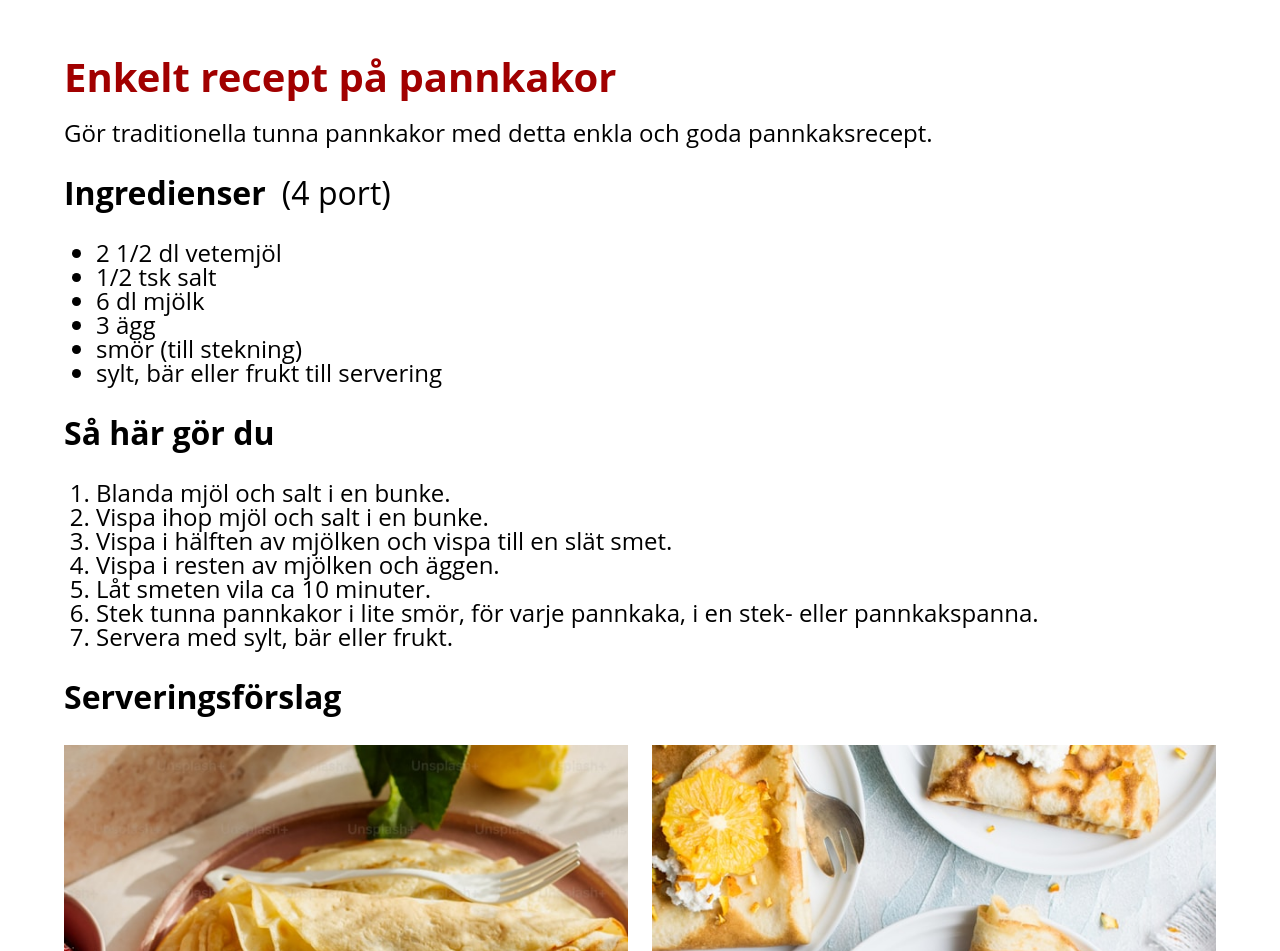
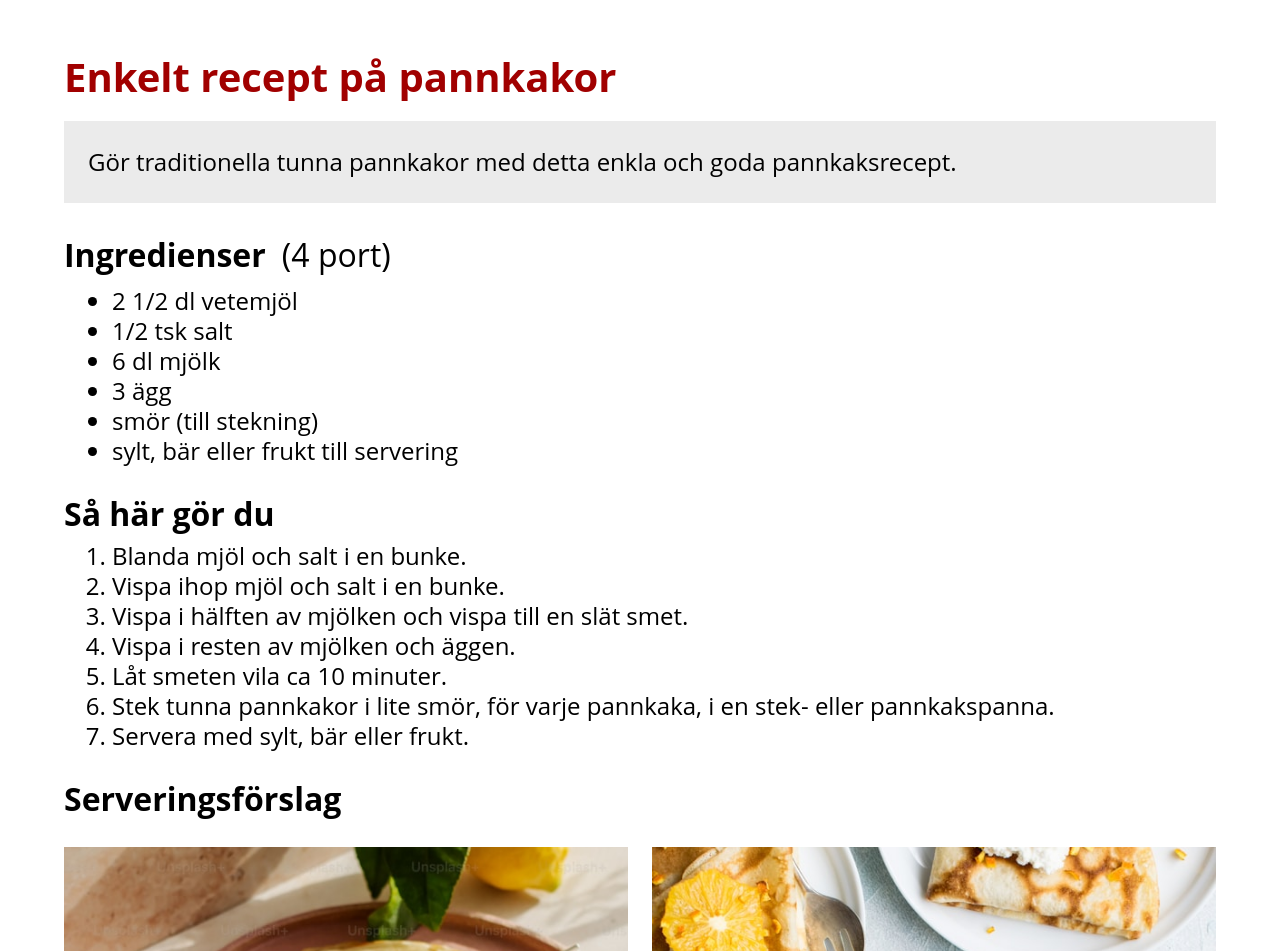
Before and after one commit to avreally/pancakes, a website: page index.html in a window 1280 px wide. Shown: the part 502-1453 px from the top of the page. Drawn offline with Linux system fonts and the light colour scheme.

Commit message:
refactor layout to use sections and blockquote, improve styles

```diff
--- a/index.html
+++ b/index.html
@@ -11,10 +11,10 @@
       <main class="main-content">
         <h1 class="title">Enkelt recept på pannkakor</h1>
 
-        <div>
-          Gör traditionella tunna pannkakor med detta enkla och goda
-          pannkaksrecept.
-        </div>
+        <blockquote class="blockquote">
+          Gör traditionella tunna pannkakor med detta enkla och goda pannkaksrecept.
+        </blockquote>
+        <section class="section">
         <div class="ingredients">
           <h2 class="subtitle">Ingredienser</h2>
           <p class="serving-size">(4 port)</p>
@@ -27,7 +27,8 @@
           <li>smör (till stekning)</li>
           <li>sylt, bär eller frukt till servering</li>
         </ul>
-
+        </section>
+        <section class="section">
         <h2 class="subtitle">Så här gör du</h2>
         <ol>
           <li>Blanda mjöl och salt i en bunke. </li>
@@ -38,6 +39,7 @@
           <li>Stek tunna pannkakor i lite smör, för varje pannkaka, i en stek- eller pannkakspanna.</li>
           <li>Servera med sylt, bär eller frukt.</li>
         </ol>
+        </section>
         <h2 class="subtitle">Serveringsförslag</h2>
         <div class="serving-suggestion">
           <img class="serving-suggestion-image" src="./images/pancakes.jpg" alt="" />
--- a/styles.css
+++ b/styles.css
@@ -15,7 +15,7 @@ html {
 body {
   margin: 0;
   padding: 0;
-  font-family: "Open Sans";
+  font-family: "Open Sans", sans-serif;
   -webkit-font-smoothing: antialiased;
   -moz-osx-font-smoothing: grayscale;
   font-size: 24px;
@@ -54,6 +54,20 @@ p {
   color: #a10000;
 }
 
+.blockquote {
+  padding: 24px;
+  margin: 0;
+  background-color: #ebebeb;
+  line-height: 1.4;
+}
+
+.section {
+  display: flex;
+  flex-direction: column;
+  gap: 11px;
+  line-height: 1.25;
+}
+
 .subtitle {
   margin: 0;
   font-size: 32px;
@@ -76,8 +90,8 @@ p {
 
 ul,
 ol {
-  margin-left: 16px;
-  padding-left: 16px;
+  margin-left: 24px;
+  padding-left: 24px;
 }
 
 .serving-suggestion {
```
